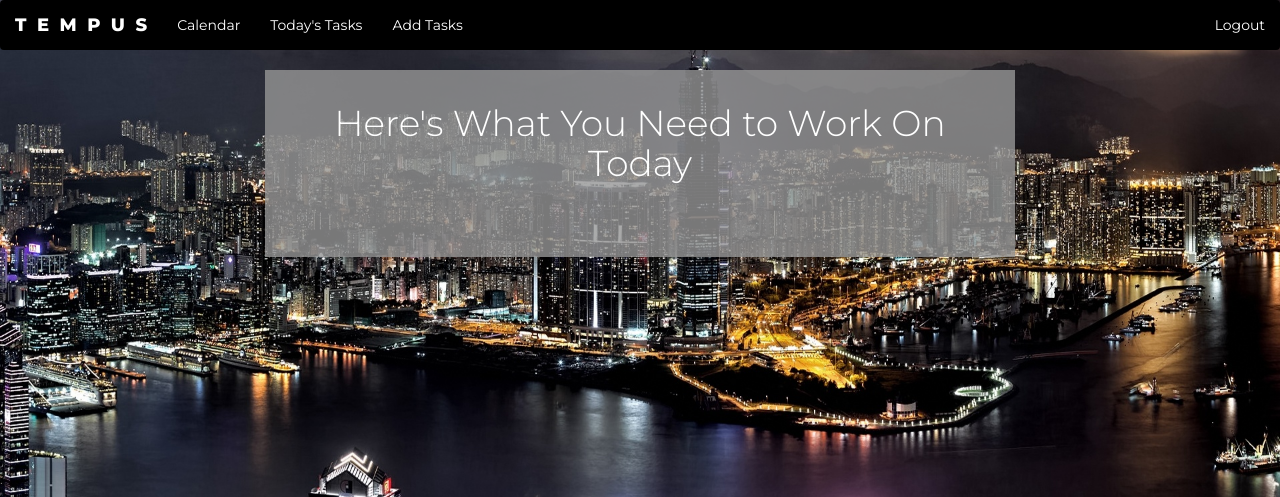
After one commit to arushshah/Tempus, a Flask app: page /todaystasks in a window 1280 px wide. The commit adds this page. Shown: the top 497 px of the page. Run offline with Flask 2, Linux system fonts and the light colour scheme; the visitor is signed in with stand-in values (Sample User, id 1); data that the repository does not hold is empty; some libraries are stand-ins or nearby versions.

Commit message:
today's tasks

```diff
--- a/app/app.py
+++ b/app/app.py
@@ -1,5 +1,6 @@
-from flask import Flask, render_template, request
+from flask import Flask, render_template, request, session, redirect, make_response
 import mysql.connector
+import os
 
 app = Flask(__name__)
 
@@ -8,10 +9,13 @@ conn = mysql.connector.connect(host="localhost", user="root", password="root", d
 cur = conn.cursor()
 @app.route("/")
 def index():
-	return render_template("index.html")
+	if not session.get('logged_in'):
+		return render_template("index.html")
+	else:
+		return redirect("/calendar")
 
-@app.route("/welcome", methods=["POST"])
-def welcome():
+@app.route("/login", methods=["POST"])
+def login():
 
 	username = request.form['username']
 	password = request.form['password']
@@ -28,7 +32,11 @@ def welcome():
 			userIndex = i
 			break
 	if (password in users[i]):
-		return "ok"
+		session['logged_in'] = True
+		resp = make_response(redirect("/calendar"))
+		resp.set_cookie("username", username)
+		resp.set_cookie("firstName", users[i][1])
+		return resp
 	else:
 		return render_template("index.html", message = "Username or Password Incorrect")
 
@@ -42,11 +50,6 @@ def newaccount():
 	lastName = request.form['lastName']
 	username = request.form['username']
 	password = request.form['password']
-
-	print(firstName)
-	print(lastName)
-	print(username)
-	print(password)
 
 	if (len(firstName) == 0 or len(lastName) == 0 or len(username) == 0 or len(password) == 0):
 		return render_template("register.html", message="One or more fields is empty.")
@@ -63,5 +66,56 @@ def newaccount():
 
 	return render_template("index.html", message="Account created! Please log in.")
 
+@app.route("/calendar")
+def calendar():
+	if session.get('logged_in'):
+		return render_template("calendar.html")
+	else:
+		return render_template("index.html", message="Please log in to access calendar.")
+
+@app.route("/logout")
+def logout():
+	session['logged_in'] = False
+	return redirect("/")
+
+@app.route("/addtask")
+def addtask():
+	if session.get('logged_in'):
+		return render_template("addtask.html")
+	else:
+		return render_template("index.html", message="Please log in to add tasks.")
+
+
+@app.route("/newtask", methods=["POST"])
+def newtask():
+	taskName = request.form['taskName']
+	dueDate = request.form['dueDate']
+	timeNeeded = request.form['timeNeeded']
+
+	if (len(taskName) == 0 or len(str(dueDate)) == 0 or len(str(timeNeeded)) == 0 ):
+		return render_template("addtask.html", message="One or more fields is empty.")
+
+	print(taskName)
+	print(dueDate)
+	print(timeNeeded)
+
+	query = 'INSERT INTO tasks (taskName, dueDate, approxTime, username) VALUES ("%s", STR_TO_DATE("%s", "%%Y-%%m-%%d"), "%s", "%s")' % (taskName, dueDate, timeNeeded, request.cookies.get("username"))
+	print(query)
+	cur.execute(query)
+	conn.commit()
+
+	return redirect("/calendar")
+
+@app.route("/todaystasks")
+def todaystasks():
+	if session.get('logged_in'):
+		query = 'SELECT * FROM tasks WHERE username LIKE "%s"' % request.cookies.get("username")
+		cur.execute(query)
+
+		return render_template("todaytasks.html", tasks=cur.fetchall())
+	else:
+		return render_template("index.html", message="Please log in to access your tasks.")
+
 if __name__ == "__main__":
+	app.secret_key = os.urandom(24)
 	app.run(debug=True)
--- a/app/static/styles.css
+++ b/app/static/styles.css
@@ -2,7 +2,6 @@ body {
     background: url("sky.jpg") no-repeat center center fixed;
     background-size: cover;
     font-family: 'Montserrat', sans-serif;
-
 }
 
 input {
--- a/app/templates/index.html
+++ b/app/templates/index.html
@@ -11,7 +11,6 @@
     <link rel="stylesheet" href="../static/styles.css">
     <link href="https://fonts.googleapis.com/css?family=Montserrat:100,200,300,400,800" rel="stylesheet">
     <link href="https://maxcdn.bootstrapcdn.com/font-awesome/4.7.0/css/font-awesome.min.css" rel="stylesheet" integrity="sha384wvfXpqpZZVQGK6TAh5PVlGOfQNHSoD2xbE+QkPxCAFlNEevoEH3Sl0sibVcOQVnN" crossorigin="anonymous">
-
 </head>
 
 <body>
@@ -37,7 +36,7 @@
                     <h1 style="color: white; text-align: center; font-weight: 200">Login</h1>
                     <br>
                     <br>
-                    <form action="/welcome" method="POST" style="text-align: center ">
+                    <form action="/login" method="POST" style="text-align: center ">
                         <div>
                             <i class="fa fa-user-o fa-lg " aria-hidden="true " style="color: white; padding-right: .6em;"></i>
                             <input type="text" name="username" placeholder="Username" onfocus="this.placeholder = ''" onblur="this.placeholder = 'Username'" style="color: white">
--- /dev/null
+++ b/app/templates/navbar.html
@@ -0,0 +1,32 @@
+<!DOCTYPE html>
+<html lang="en">
+    <head>
+        <meta charset="utf-8">
+        <meta http-equiv="X-UA-Compatible" content="IE=edge">
+        <meta name="viewport" content="width=device-width, initial-scale=1">
+        <title>Tempus</title>
+        <link href="https://maxcdn.bootstrapcdn.com/bootstrap/3.3.7/css/bootstrap.min.css" rel="stylesheet" integrity="sha384-BVYiiSIFeK1dGmJRAkycuHAHRg32OmUcww7on3RYdg4Va+PmSTsz/K68vbdEjh4u" crossorigin="anonymous">
+        <link rel="stylesheet" href="../static/styles.css">
+        <link href="https://fonts.googleapis.com/css?family=Montserrat:100,200,300,400,800" rel="stylesheet">
+        <link href="https://maxcdn.bootstrapcdn.com/font-awesome/4.7.0/css/font-awesome.min.css" rel="stylesheet" integrity="sha384wvfXpqpZZVQGK6TAh5PVlGOfQNHSoD2xbE+QkPxCAFlNEevoEH3Sl0sibVcOQVnN" crossorigin="anonymous">
+    </head>
+    <body>
+        <nav class="navbar navbar-default" style="background-color: black; border: none">
+            <div class="container-fluid">
+                <div class="navbar-header">
+                    <a class="navbar-brand" href="#" onclick="return false;" style="cursor: default; color: white; font-weight: 800">
+                        T&nbsp;&nbsp;E&nbsp;&nbsp;M&nbsp;&nbsp;P&nbsp;&nbsp;U&nbsp;&nbsp;S
+                    </a>
+                </div>
+                <ul class="nav navbar-nav">
+                    <li><a href="/calendar" style="color: white">Calendar</a></li>
+                    <li><a href="/todaystasks" style="color: white">Today's Tasks</a></form></li>
+                    <li><a href="/addtask" style="color: white">Add Tasks</a></form></li>
+                </ul>
+                <ul class="nav navbar-nav navbar-right">
+                    <li><a href="/logout" style="color: white">Logout</a></form></li>
+                </ul>
+            </div>
+        </nav>
+    </body>
+</html>
--- /dev/null
+++ b/app/templates/todaytasks.html
@@ -0,0 +1,34 @@
+<!DOCTYPE html>
+<html lang="en">
+    <head>
+        <meta charset="utf-8">
+        <meta http-equiv="X-UA-Compatible" content="IE=edge">
+        <meta name="viewport" content="width=device-width, initial-scale=1">
+        <title>Tempus</title>
+        <link href="https://maxcdn.bootstrapcdn.com/bootstrap/3.3.7/css/bootstrap.min.css" rel="stylesheet" integrity="sha384-BVYiiSIFeK1dGmJRAkycuHAHRg32OmUcww7on3RYdg4Va+PmSTsz/K68vbdEjh4u" crossorigin="anonymous">
+        <link rel="stylesheet" href="../static/styles.css">
+        <link href="https://fonts.googleapis.com/css?family=Montserrat:100,200,300,400,800" rel="stylesheet">
+        <link href="https://maxcdn.bootstrapcdn.com/font-awesome/4.7.0/css/font-awesome.min.css" rel="stylesheet" integrity="sha384wvfXpqpZZVQGK6TAh5PVlGOfQNHSoD2xbE+QkPxCAFlNEevoEH3Sl0sibVcOQVnN" crossorigin="anonymous">
+    </head>
+    <body>
+        {% include "navbar.html" %}
+        <div class="container-fluid">
+            <div style="padding: 1em; background-color:rgba(150,150,150,0.8); margin-left: 20%; margin-right: 20%">
+                <h1 style="color: white; text-align: center; font-family: 'Montserrat', sans-serif; font-weight: 300">Here's What You Need to Work On Today</h1>
+                <br>
+                <div>
+                    <ul style="color: white; font-size: 1.3em">
+                        {% for task in tasks %}
+                            <li>{{task[1]}}</li>
+                            <ul>
+                                <li>Time: {{task[4]}} minutes</li>
+                                <li>Due: {{task[2]}}</li>
+                            </ul>
+                        {% endfor %}
+                    </ul>
+                </div>
+                <br>
+            </div>
+        </div>
+    </body>
+</html>
```
Also changed, not shown: app/templates/addtask.html (added, +39 -0 lines), app/templates/calendar.html (added, +19 -0 lines).
